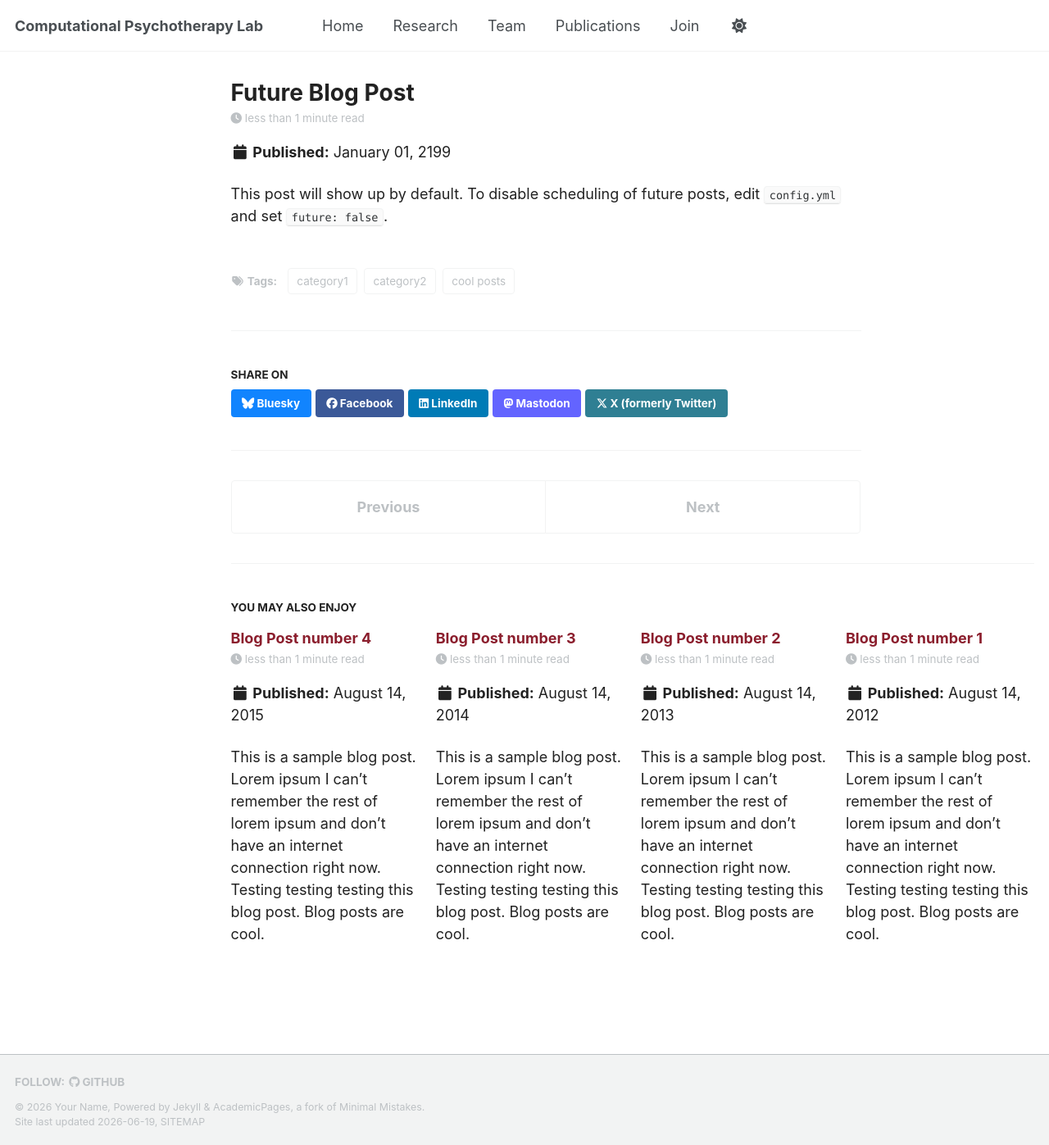
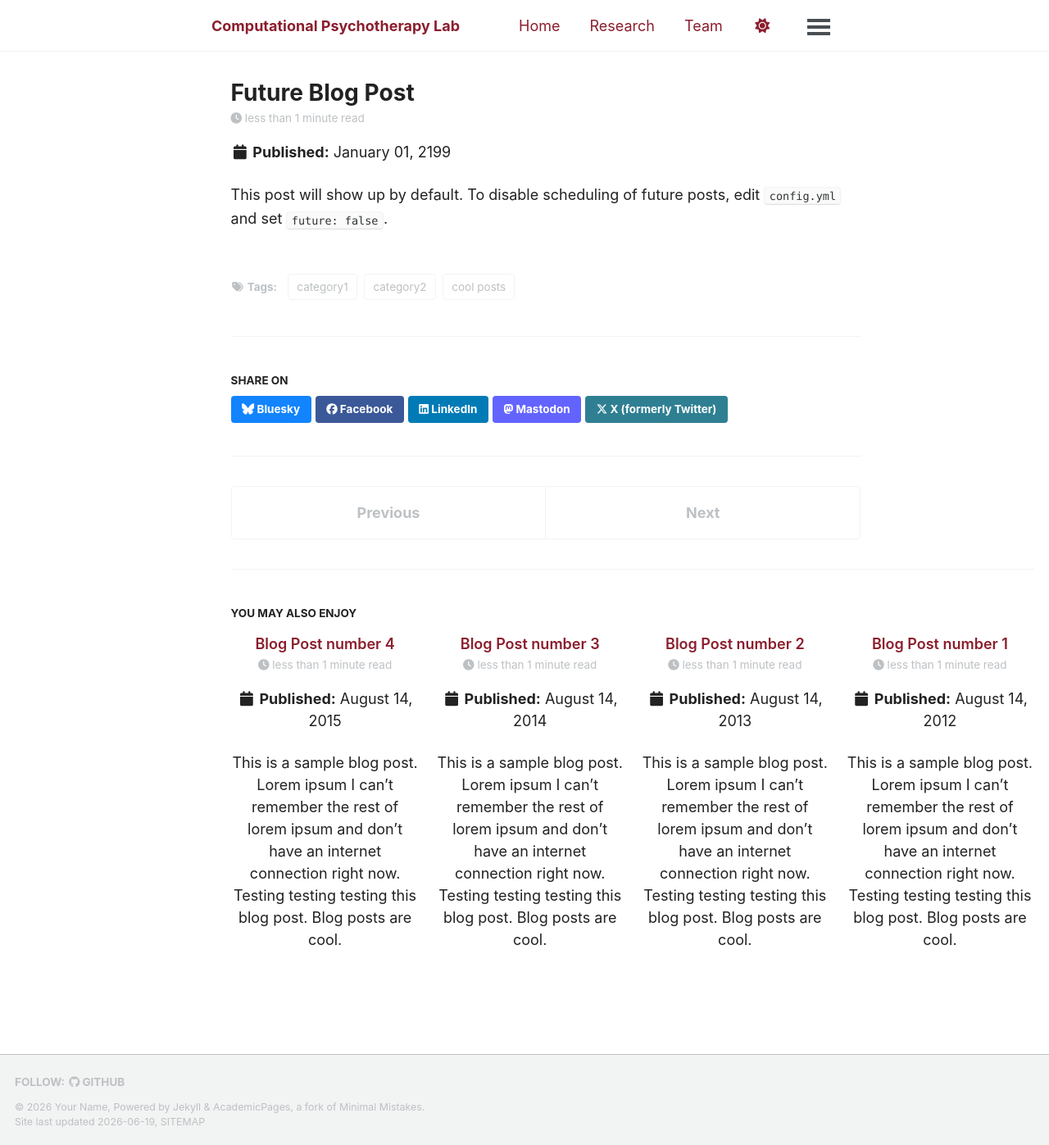
Before and after one commit to IsabelBerwian/CPT-lab, a Jekyll site: the page built from _posts/2199-01-01-future-post.md, in a window 1280 px wide and 1397 px high. Shown: the whole window at 82% size. Built offline with Jekyll 4.4.1, drawn with Linux system fonts in a browser that asks for light colours; a script bundle is joined from its source files by our own code; library files that are not in the unit come from our copies.

Commit message:
Add typography and layout styles for content sections

```diff
--- a/assets/css/main.scss
+++ b/assets/css/main.scss
@@ -83,3 +83,88 @@ hr {
   border: none;
   border-top: 1px solid var(--color-border);
 }
+
+
+/* =========================================================
+   TYPOGRAPHY + SPACING + ✅ SAFE CENTERING
+   ========================================================= */
+
+.page__content {
+  max-width: 800px;
+  margin-left: auto;
+  margin-right: auto;
+}
+
+.page__content p {
+  margin-bottom: 1.4em;
+  line-height: 1.65;
+}
+
+.page__content h2 {
+  margin-top: 2.5rem;
+  margin-bottom: 1rem;
+}
+
+.page__content h3 {
+  margin-top: 1.8rem;
+  margin-bottom: 0.6rem;
+}
+
+
+/* =========================================================
+   NAVIGATION STYLE + ✅ ALIGNMENT
+   ========================================================= */
+
+.masthead__inner-wrap {
+  max-width: 800px;
+  margin-left: auto;
+  margin-right: auto;
+}
+
+.masthead__menu-item a {
+  color: var(--color-primary);
+}
+
+.masthead__menu-item a:hover {
+  color: #5f141f;
+  text-decoration: underline;
+}
+
+
+/* =========================================================
+   SOFT SECTIONS
+   ========================================================= */
+
+.section-soft {
+  background-color: var(--color-accent);
+  padding: 2rem;
+  border-radius: 8px;
+}
+
+
+/* =========================================================
+   TEAM PAGE POLISH
+   ========================================================= */
+
+.author__avatar img,
+.archive__item-teaser img {
+  width: 160px;
+  height: 160px;
+  object-fit: cover;
+  border-radius: 50%;
+}
+
+.archive__item {
+  text-align: center;
+  margin-bottom: 2rem;
+}
+
+.archive__item-title {
+  font-weight: 600;
+  margin-top: 0.8rem;
+}
+
+.archive__item-excerpt {
+  font-size: 0.9rem;
+  color: #555;
+}
```
